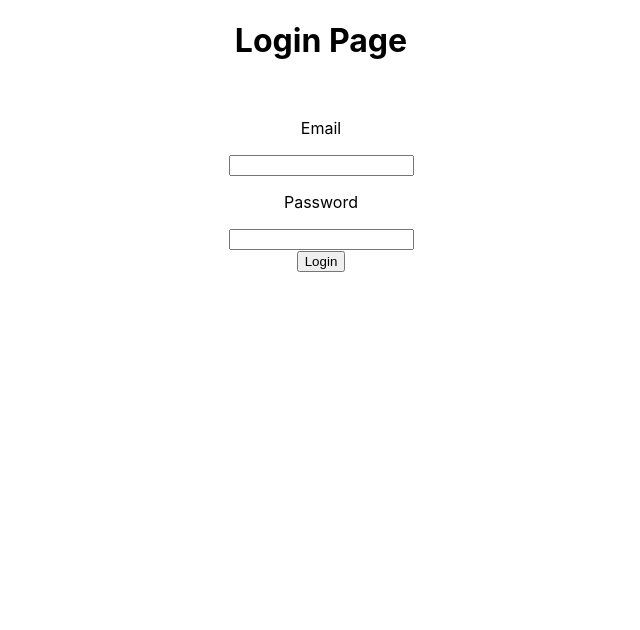
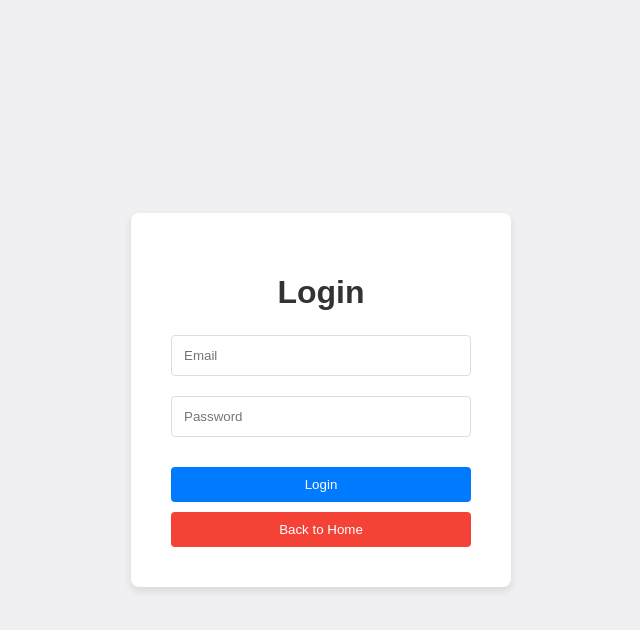
Before and after one commit to AwesomeSpawn/CS471-Final, a React (Create React App) app in the folder frontend/: page /login in a window 1280 px wide. Shown: the top 630 px of the page, without its empty margins (319-959 px from the left). Built offline with nearby package versions, Linux system fonts and the light colour scheme.

Commit message:
Refactor LoginPage component

```diff
--- a/frontend/src/Components/LoginPage.js
+++ b/frontend/src/Components/LoginPage.js
@@ -1,46 +1,72 @@
-import {useState} from 'react'
-import axios from 'axios'
-import Cookies from 'js-cookie'
-import {useNavigate} from 'react-router-dom'
+import { useState } from "react";
+import axios from "axios";
+import Cookies from "js-cookie";
+import { useNavigate } from "react-router-dom";
+import "./LoginPage.css";
 
 function LoginPage(props) {
-    const nav = useNavigate();
-    const [username, setUsername] = useState('');
-    const [password, setPassword] = useState('');
-    const [invalid, setInvalid] = useState(false);
+  const nav = useNavigate();
+  const [username, setUsername] = useState("");
+  const [password, setPassword] = useState("");
+  const [invalid, setInvalid] = useState(false);
 
-    const handleChangeUsername = event => {
-        setUsername(event.target.value);
-    }
+  const handleChangeUsername = (event) => {
+    setUsername(event.target.value);
+  };
 
-    const handleChangePassword = event => {
-        setPassword(event.target.value);
-    }
+  const handleChangePassword = (event) => {
+    setPassword(event.target.value);
+  };
 
-    return(
-        <div>
-            <h1>Login Page</h1>
-            {invalid ? <div><p>Invalid Username</p><br /></div> : <div><br /></div>}
-            <p>Email</p>
-            <input onChange={handleChangeUsername}></input>
-            <p>Password</p>
-            <input onChange={handleChangePassword}></input>
-            <br></br>
-            <button onClick={(event) => {
-                axios.post('http://LocalHost:8000/login', {
-                    'email':username,
-                    'password':password
-                }).catch(() => {console.log("problem :(")})
-                .then(function (response) {
-                    Cookies.set('token', response.data['token']);
-                    if (!(response.data['token'] === '')) props.authenticateHook(true);
-                    props.roleHook('employee');
-                    nav('/landing');
-                }).catch(() => {setInvalid(true)});
-            }}>Login</button>
+  const handleLogin = (event) => {
+    axios
+      .post("http://LocalHost:8000/login", {
+        email: username,
+        password: password,
+      })
+      .then(function (response) {
+        Cookies.set("token", response.data["token"]);
+        if (response.data["token"] !== "") {
+          props.authenticateHook(true);
+          props.roleHook("employee");
+          nav("/landing");
+        }
+      })
+      .catch(() => {
+        setInvalid(true);
+      });
+  };
+
+  return (
+    <div className="loginPageContainer">
+      <div className="loginForm">
+        <h1>Login</h1>
+        {invalid && (
+          <p className="errorMessage">Invalid Username or Password</p>
+        )}
+        <div className="loginFormField">
+          <input
+            type="email"
+            placeholder="Email"
+            onChange={handleChangeUsername}
+          />
         </div>
-    );
-
+        <div className="loginFormField">
+          <input
+            type="password"
+            placeholder="Password"
+            onChange={handleChangePassword}
+          />
+        </div>
+        <button id="loginBtn" onClick={handleLogin}>
+          Login
+        </button>
+        <button id="backBtn" onClick={() => nav("/")}>
+          Back to Home
+        </button>
+      </div>
+    </div>
+  );
 }
 
 export default LoginPage;
```
